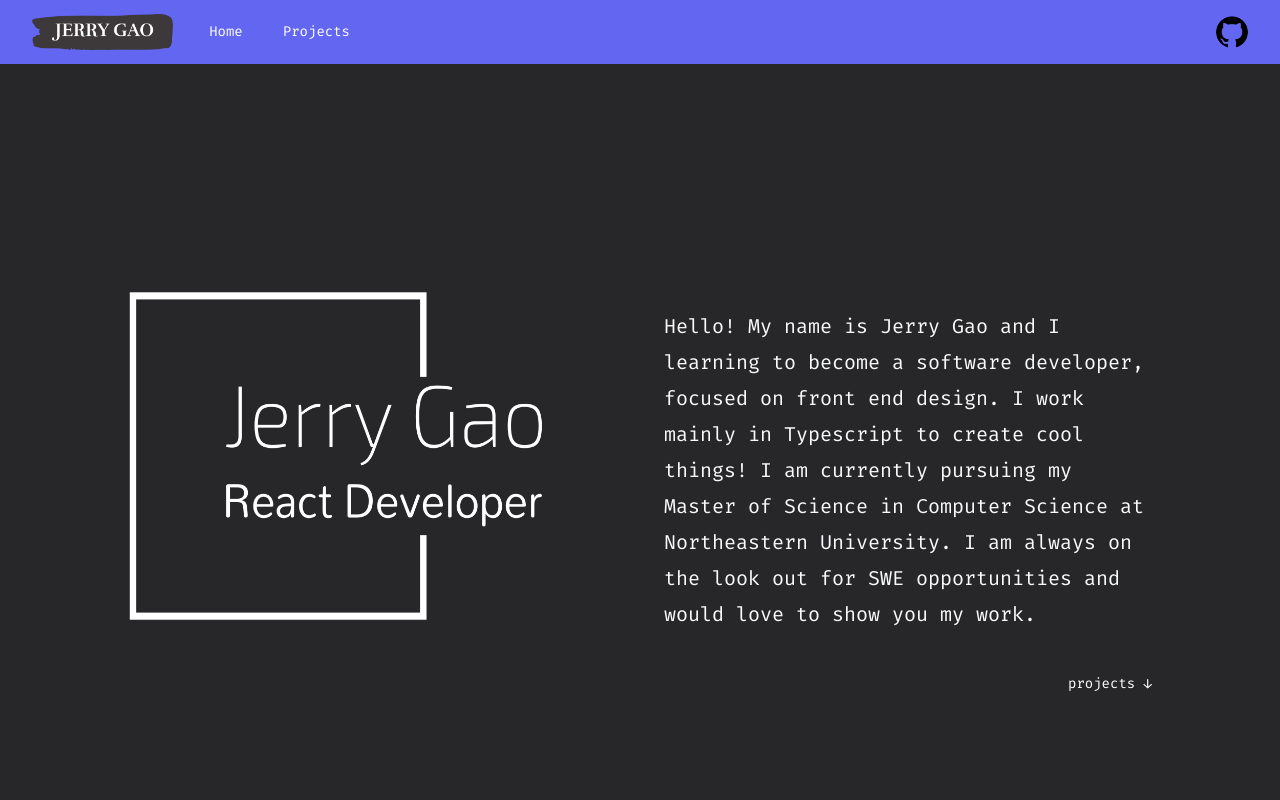
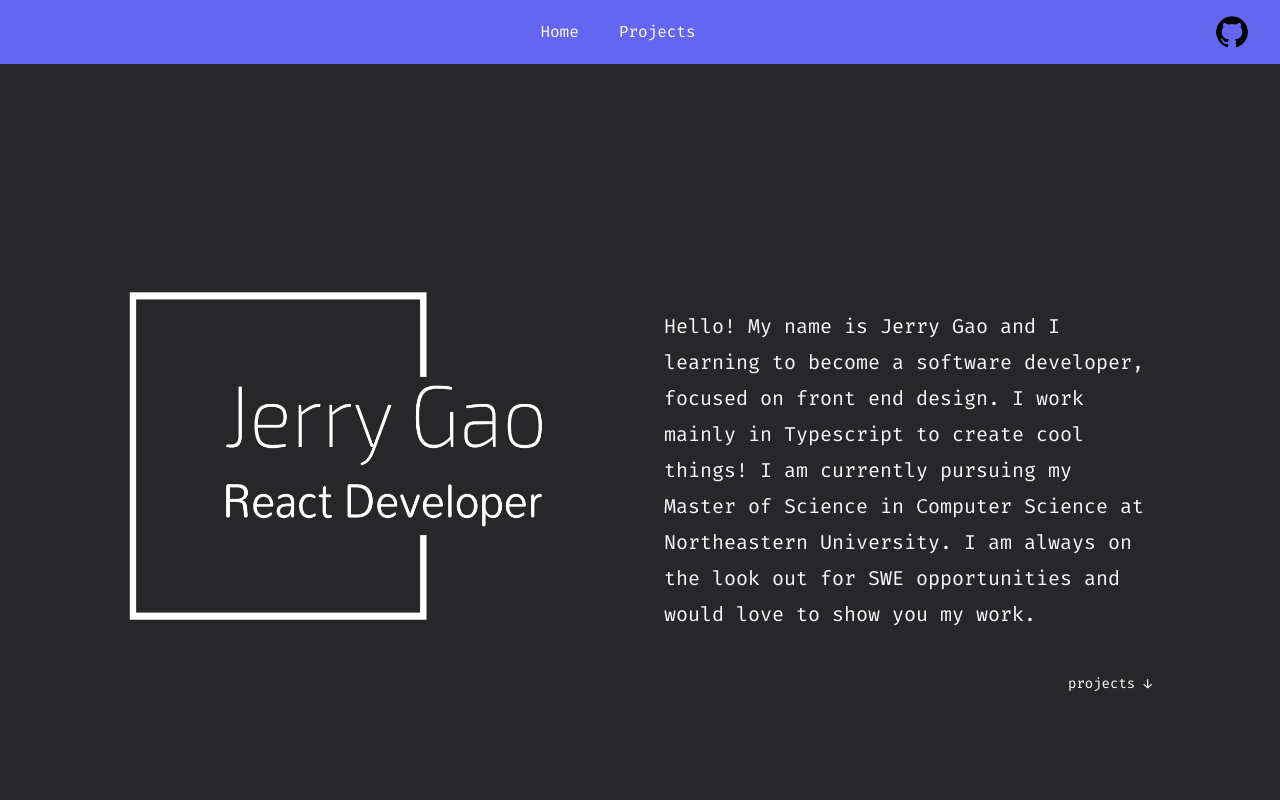
Before and after one commit to jjxrry/portfolio-jg, a React (Vite) app: page / in a window 1280 px wide. Shown: the top 800 px of the page. Built offline with nearby package versions, Linux system fonts and the light colour scheme.

Commit message:
edit navbar

```diff
--- a/src/components/navbar.tsx
+++ b/src/components/navbar.tsx
@@ -21,9 +21,10 @@ export default function Navbar () {
           <div className="mx-auto max-w-7xl px-2 sm:px-6 lg:px-8">
             <div className="relative flex h-16 items-center justify-between">
               <div className="absolute inset-y-0 left-0 flex items-center sm:hidden">
+
                 {/* Mobile menu button*/}
                 <Disclosure.Button className="inline-flex items-center justify-center rounded-md p-2 text-gray-400 hover:bg-gray-700 hover:text-white focus:outline-none focus:ring-2 focus:ring-inset focus:ring-white">
-                  {/* <span className="sr-only">Open main menu</span> */}
+                  <span className="sr-only">Open side menu</span>
                   {open ? (
                     <XMarkIcon className="block h-6 w-6" aria-hidden="true" />
                   ) : (
@@ -31,19 +32,8 @@ export default function Navbar () {
                   )}
                 </Disclosure.Button>
               </div>
-              <div className="flex flex-1 items-center justify-center sm:items-stretch sm:justify-start">
-                <div className="flex flex-shrink-0 items-center">
-                  <img
-                    className="block h-9 w-auto lg:hidden"
-                    src= { logo }
-                    alt="Portfolio Icon"
-                  />
-                  <img
-                    className="hidden h-9 w-auto lg:block"
-                    src= { logo }
-                    alt="Portfolio Icon"
-                  />
-                </div>
+
+              <div className="flex flex-1 items-center justify-center sm:items-stretch sm:justify-center">
                 <div className="hidden sm:ml-6 sm:block">
                   <div className="flex space-x-4">
                     {navigation.map((item) => (
@@ -59,7 +49,7 @@ export default function Navbar () {
                         }}
                         className={classNames(
                           item.current ? 'text-white hover:bg-gray-700' : 'text-white hover:bg-gray-700',
-                          'rounded-md px-3 py-2 text-sm font-medium'
+                          'rounded-md px-3 py-2 text-md font-medium'
                         )}
                         aria-current={item.current ? 'page' : undefined}
                       >
@@ -71,7 +61,7 @@ export default function Navbar () {
               </div>
 
               <div className="absolute inset-y-0 right-0 flex items-center pr-2 sm:static sm:inset-auto sm:ml-6 sm:pr-0">
-                {/* Profile dropdown */}
+                {/* github dropdown */}
                 <Menu as="div" className="relative ml-3">
                   <div>
                     <Menu.Button className="flex rounded-full text-sm focus:outline-none focus:ring-2 focus:ring-white focus:ring-offset-2 focus:ring-offset-gray-800">
```
